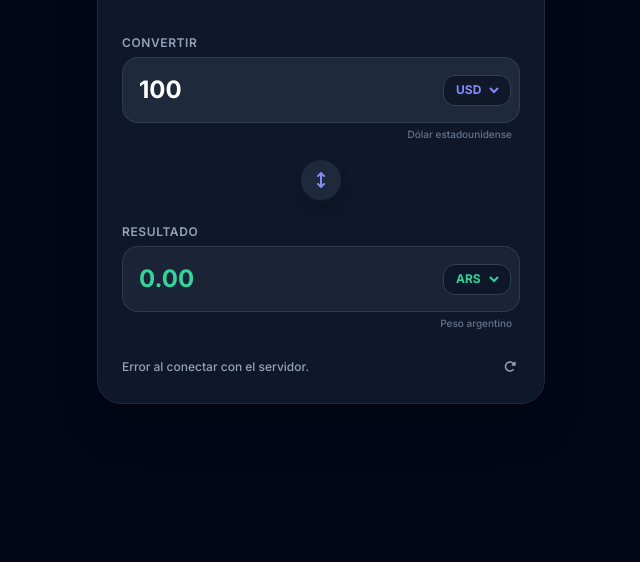
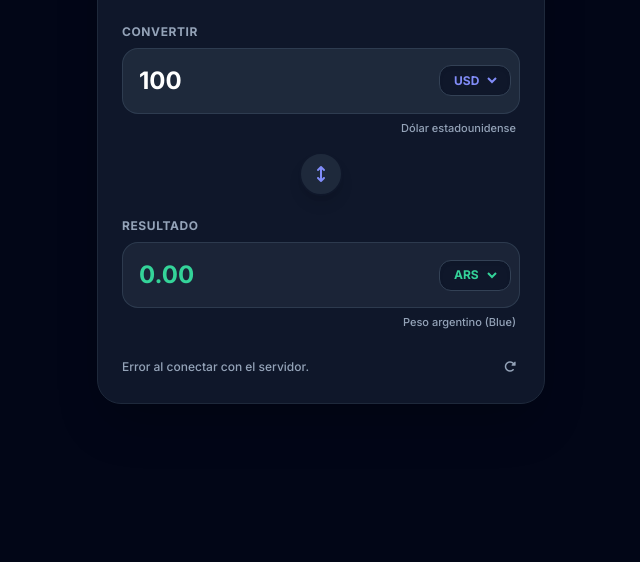
Before and after one commit to AleeRP/condivisas, a plain HTML site: page index.html in a window 1280 px wide. Shown: the part 238-800 px from the top of the page, without its empty margins (319-959 px from the left). Drawn offline with nearby package versions, Linux system fonts and the light colour scheme; no server answers.

Commit message:
Update index.html

```diff
--- a/index.html
+++ b/index.html
@@ -6,12 +6,10 @@
     <title>ConDIVISAS</title>
     <script src="https://cdn.tailwindcss.com"></script>
     <link rel="stylesheet" href="https://cdnjs.cloudflare.com/ajax/libs/font-awesome/6.4.0/css/all.min.css">
-    <!-- Fuente más limpia y elegante (Inter) -->
-    <link href="https://fonts.googleapis.com/css2?family=Inter:wght@400;500;600;700&display=swap" rel="stylesheet">
+    <link href="https://fonts.googleapis.com/css2?family=Inter:wght@400;500;600;700;800&display=swap" rel="stylesheet">
 
     <style>
         body {
-            /* Aplicando la nueva fuente */
             font-family: 'Inter', sans-serif;
             background-color: #020617;
             color: #f8fafc;
@@ -35,25 +33,20 @@
             font-weight: 600;
         }
 
-        /* Barra de desplazamiento (Scrollbar) elegante */
+        /* Scrollbar elegante y personalizado */
         ::-webkit-scrollbar {
-            width: 8px;
-            height: 8px;
+            width: 6px;
+            height: 6px;
         }
-
         ::-webkit-scrollbar-track {
-            background: #020617; /* Fondo que combina con el body */
-            border-radius: 10px;
+            background: #020617;
         }
-
         ::-webkit-scrollbar-thumb {
-            background-color: #334155; /* Slate-700 */
-            border-radius: 10px;
-            border: 2px solid #020617; /* Crea un efecto de padding */
+            background: #1e293b;
+            border-radius: 9999px;
         }
-
         ::-webkit-scrollbar-thumb:hover {
-            background-color: #4f46e5; /* Indigo-600 para el hover */
+            background: #4f46e5;
         }
     </style>
 </head>
@@ -62,65 +55,61 @@
     <div class="w-full max-w-md bg-slate-900 border border-slate-800 rounded-3xl p-6 shadow-2xl relative">
 
         <!-- Header -->
-        <div class="flex items-center justify-between mb-8">
+        <div class="flex items-center justify-between mb-6">
             <div>
-                <!-- Reducido font-black a font-bold para mayor elegancia -->
-                <h1 class="text-2xl font-bold text-white tracking-tight flex items-center gap-2">
+                <h1 class="text-2xl font-extrabold text-white tracking-tight flex items-center gap-2">
                     <i class="fa-solid fa-coins text-amber-400"></i> ConDIVISAS
                 </h1>
-                <p class="text-xs text-slate-400 font-medium mt-1">Cotizaciones en tiempo real</p>
+                <p class="text-xs text-slate-400 font-medium">Cotizaciones en tiempo real</p>
             </div>
         </div>
 
         <form id="converterForm" class="space-y-4" onsubmit="event.preventDefault();">
 
             <!-- Campo Divisa Origen -->
-            <div class="space-y-1">
-                <label class="text-xs font-semibold text-slate-400 uppercase tracking-wider">CONVERTIR</label>
+            <div class="space-y-1.5">
+                <label class="text-xs font-bold text-slate-400 uppercase tracking-wider">CONVERTIR</label>
                 <div class="relative flex items-center bg-slate-800 border border-slate-700/80 rounded-2xl focus-within:border-indigo-500 focus-within:ring-2 focus-within:ring-indigo-500/20 transition-all overflow-hidden">
+                    <input type="number" id="amount" value="100" min="0" step="any" placeholder="0.00"
+                        class="w-full bg-transparent py-4 pl-4 pr-24 text-2xl font-bold text-white focus:outline-none">
 
-                    <input type="number" id="amount" value="100" min="0" step="any" placeholder="0.00"
-                        class="relative z-10 w-full bg-transparent py-4 pl-4 pr-32 text-2xl font-bold text-white focus:outline-none">
-
-                    <div class="absolute right-2 z-20 flex items-center bg-slate-900/90 backdrop-blur-sm border border-slate-700 rounded-xl px-2 py-1.5 shadow-inner">
-                        <select id="fromCurrency" class="bg-transparent text-xs font-bold text-indigo-400 focus:outline-none cursor-pointer max-w-[100px] sm:max-w-[120px] truncate">
-                            <!-- Opciones cargadas con abreviaciones -->
+                    <div class="absolute right-2 flex items-center bg-slate-900 border border-slate-700 rounded-xl px-2.5 py-1.5 shadow-inner">
+                        <select id="fromCurrency" class="bg-transparent text-xs font-bold text-indigo-400 focus:outline-none cursor-pointer">
+                            <!-- Carga dinámica -->
                         </select>
                     </div>
                 </div>
-                <!-- Explicación de la divisa -->
-                <div class="flex justify-end pr-2">
-                    <span id="fromCurrencyName" class="text-[10px] font-medium text-slate-500 transition-colors">Dólar estadounidense</span>
+                <div class="flex justify-end pr-1">
+                    <p id="fromLabel" class="text-[11px] text-slate-400 font-medium"></p>
                 </div>
             </div>
 
-            <!-- Botón para Invertir Conversión con Flechas Verticales -->
-            <div class="flex justify-center -my-3 relative z-30">
+            <!-- Botón para Invertir Conversión -->
+            <div class="flex justify-center -my-2 relative z-10">
                 <button type="button" id="swapBtn" title="Invertir divisas" class="bg-slate-800 hover:bg-indigo-600 text-indigo-400 hover:text-white w-11 h-11 rounded-full flex items-center justify-center shadow-lg border-2 border-slate-900 active:scale-90 transition-all cursor-pointer">
                     <i class="fa-solid fa-arrows-up-down text-base"></i>
                 </button>
             </div>
 
             <!-- Campo Divisa Destino -->
-            <div class="space-y-1">
-                <label class="text-xs font-semibold text-slate-400 uppercase tracking-wider">RESULTADO</label>
+            <div class="space-y-1.5">
+                <label class="text-xs font-bold text-slate-400 uppercase tracking-wider">RESULTADO</label>
                 <div class="relative flex items-center bg-slate-800/80 border border-slate-700/80 rounded-2xl transition-all overflow-hidden">
+                    <input type="text" id="resultAmount" readonly value="0.00"
+                        class="w-full bg-transparent py-4 pl-4 pr-24 text-2xl font-bold text-emerald-400 focus:outline-none cursor-default">
 
-                    <input type="text" id="resultAmount" readonly value="0.00"
-                        class="relative z-10 w-full bg-transparent py-4 pl-4 pr-32 text-2xl font-bold text-emerald-400 focus:outline-none cursor-default">
-
-                    <div class="absolute right-2 z-20 flex items-center bg-slate-900/90 backdrop-blur-sm border border-slate-700 rounded-xl px-2 py-1.5 shadow-inner">
-                        <select id="toCurrency" class="bg-transparent text-xs font-bold text-emerald-400 focus:outline-none cursor-pointer max-w-[100px] sm:max-w-[120px] truncate">
-                            <!-- Opciones cargadas con abreviaciones -->
+                    <div class="absolute right-2 flex items-center bg-slate-900 border border-slate-700 rounded-xl px-2.5 py-1.5 shadow-inner">
+                        <select id="toCurrency" class="bg-transparent text-xs font-bold text-emerald-400 focus:outline-none cursor-pointer">
+                            <!-- Carga dinámica -->
                         </select>
                     </div>
                 </div>
-                <!-- Explicación de la divisa -->
-                <div class="flex justify-end pr-2">
-                    <span id="toCurrencyName" class="text-[10px] font-medium text-slate-500 transition-colors">Peso argentino</span>
+                <div class="flex justify-end pr-1">
+                    <p id="toLabel" class="text-[11px] text-slate-400 font-medium"></p>
                 </div>
             </div>
 
+            <!-- Pie de tarjeta e información de cotización -->
             <div class="pt-2 flex justify-between items-center text-xs text-slate-400">
                 <span id="rateInfo" class="font-medium">Cargando cotización...</span>
                 <button type="button" id="refreshBtn" class="hover:text-indigo-400 transition-colors p-1 cursor-pointer" title="Actualizar cotizaciones">
@@ -132,20 +121,15 @@
     </div>
 
     <script>
-        // Lista optimizada y ordenada (Favoritos primero, luego alfabético)
         const currencies = [
-            // Principales / Favoritas
             { code: "USD", name: "Dólar estadounidense" },
             { code: "EUR", name: "Euro" },
-            { code: "ARS", name: "Peso argentino" },
-            // Top 10 Mundial restante + Latinoamérica en orden alfabético
-            { code: "AUD", name: "Dólar australiano" },
+            { code: "ARS", name: "Peso argentino (Blue)" },
             { code: "BOB", name: "Boliviano" },
             { code: "BRL", name: "Real brasileño" },
             { code: "CAD", name: "Dólar canadiense" },
             { code: "CHF", name: "Franco suizo" },
             { code: "CLP", name: "Peso chileno" },
-            { code: "CNY", name: "Yuan chino" },
             { code: "COP", name: "Peso colombiano" },
             { code: "GBP", name: "Libra esterlina" },
             { code: "HKD", name: "Dólar de Hong Kong" },
@@ -159,7 +143,6 @@
 
         let ratesData = {};
 
-        // Referencias a los elementos del DOM
         const fromSelect = document.getElementById('fromCurrency');
         const toSelect = document.getElementById('toCurrency');
         const amountInput = document.getElementById('amount');
@@ -167,109 +150,97 @@
         const swapBtn = document.getElementById('swapBtn');
         const rateInfo = document.getElementById('rateInfo');
         const refreshBtn = document.getElementById('refreshBtn');
+        const fromLabel = document.getElementById('fromLabel');
+        const toLabel = document.getElementById('toLabel');
 
-        // Referencias de nombres
-        const fromCurrencyName = document.getElementById('fromCurrencyName');
-        const toCurrencyName = document.getElementById('toCurrencyName');
-
-        // Rellena los selectores con las divisas
         function populateSelects() {
             fromSelect.innerHTML = '';
             toSelect.innerHTML = '';
-            currencies.forEach(currency => {
-                const optionHtml = `<option value="${currency.code}">${currency.code}</option>`;
-                fromSelect.innerHTML += optionHtml;
-                toSelect.innerHTML += optionHtml;
+            currencies.forEach(c => {
+                fromSelect.innerHTML += `<option value="${c.code}">${c.code}</option>`;
+                toSelect.innerHTML += `<option value="${c.code}">${c.code}</option>`;
             });
 
             fromSelect.value = 'USD';
             toSelect.value = 'ARS';
-            updateVisuals();
+            updateDescriptions();
         }
 
-        // Actualiza el texto explicativo
-        function updateVisuals() {
-            const fromData = currencies.find(c => c.code === fromSelect.value);
-            const toData = currencies.find(c => c.code === toSelect.value);
+        function updateDescriptions() {
+            const fromObj = currencies.find(c => c.code === fromSelect.value);
+            const toObj = currencies.find(c => c.code === toSelect.value);
 
-            if (fromData) {
-                fromCurrencyName.textContent = fromData.name;
-            }
-            if (toData) {
-                toCurrencyName.textContent = toData.name;
-            }
+            if (fromObj) fromLabel.textContent = fromObj.name;
+            if (toObj) toLabel.textContent = toObj.name;
         }
 
-        // Obtiene las tasas de conversión de la API
         async function fetchRates() {
             try {
                 rateInfo.textContent = "Actualizando tasas...";
-                const res = await fetch('https://open.er-api.com/v6/latest/USD');
-                const data = await res.json();
-                ratesData = data.rates;
+
+                // 1. Cotizaciones internacionales generales
+                const resGlobal = await fetch('https://open.er-api.com/v6/latest/USD');
+                const dataGlobal = await resGlobal.json();
+                ratesData = dataGlobal.rates;
+
+                // 2. Consulta en paralelo para Dólar Blue en Argentina
+                try {
+                    const resBlue = await fetch('https://dolarapi.com/v1/dolares/blue');
+                    const dataBlue = await resBlue.json();
+                    if (dataBlue && dataBlue.venta) {
+                        ratesData['ARS'] = dataBlue.venta;
+                    }
+                } catch (e) {
+                    console.warn("No se pudo obtener el Dólar Blue, se usará la cotización oficial como respaldo.", e);
+                }
+
                 calculateConversion();
             } catch (err) {
                 rateInfo.textContent = "Error al conectar con el servidor.";
             }
         }
 
-        // Calcula el resultado de la conversión
         function calculateConversion() {
             const amount = parseFloat(amountInput.value);
             const from = fromSelect.value;
             const to = toSelect.value;
 
-            // Manejo de valores no válidos
+            updateDescriptions();
+
             if (isNaN(amount) || amount <= 0) {
                 resultInput.value = "0.00";
                 rateInfo.textContent = `1 ${from} = -- ${to}`;
                 return;
             }
 
-            // Esperar a que lleguen los datos
             if (!ratesData || !ratesData[from] || !ratesData[to]) {
                 return;
             }
 
             const fromRate = ratesData[from];
             const toRate = ratesData[to];
-
-            // Fórmula cruzada (pasando por el USD base)
             const converted = (amount / fromRate) * toRate;
             const unitRate = (1 / fromRate) * toRate;
 
-            // Formatear resultados
             resultInput.value = converted.toLocaleString('es-AR', { minimumFractionDigits: 2, maximumFractionDigits: 2 });
-            rateInfo.textContent = `1 ${from} = ${unitRate.toLocaleString('es-AR', { minimumFractionDigits: 2, maximumFractionDigits: 4 })} ${to}`;
+
+            const isBlueUsed = (from === 'ARS' || to === 'ARS') ? " (Dólar Blue)" : "";
+            rateInfo.textContent = `1 ${from} = ${unitRate.toLocaleString('es-AR', { minimumFractionDigits: 2, maximumFractionDigits: 4 })} ${to}${isBlueUsed}`;
         }
 
-        // Event Listeners
         amountInput.addEventListener('input', calculateConversion);
+        fromSelect.addEventListener('change', calculateConversion);
+        toSelect.addEventListener('change', calculateConversion);
 
-        fromSelect.addEventListener('change', () => {
-            updateVisuals();
-            calculateConversion();
-        });
-
-        toSelect.addEventListener('change', () => {
-            updateVisuals();
-            calculateConversion();
-        });
-
-        // Invertir Divisas
         swapBtn.addEventListener('click', () => {
             const temp = fromSelect.value;
             fromSelect.value = toSelect.value;
             toSelect.value = temp;
-
-            updateVisuals();
             calculateConversion();
         });
 
-        // Refrescar cotizaciones
         refreshBtn.addEventListener('click', fetchRates);
 
-        // Inicialización al cargar la ventana
         window.onload = () => {
             populateSelects();
             fetchRates();
```
